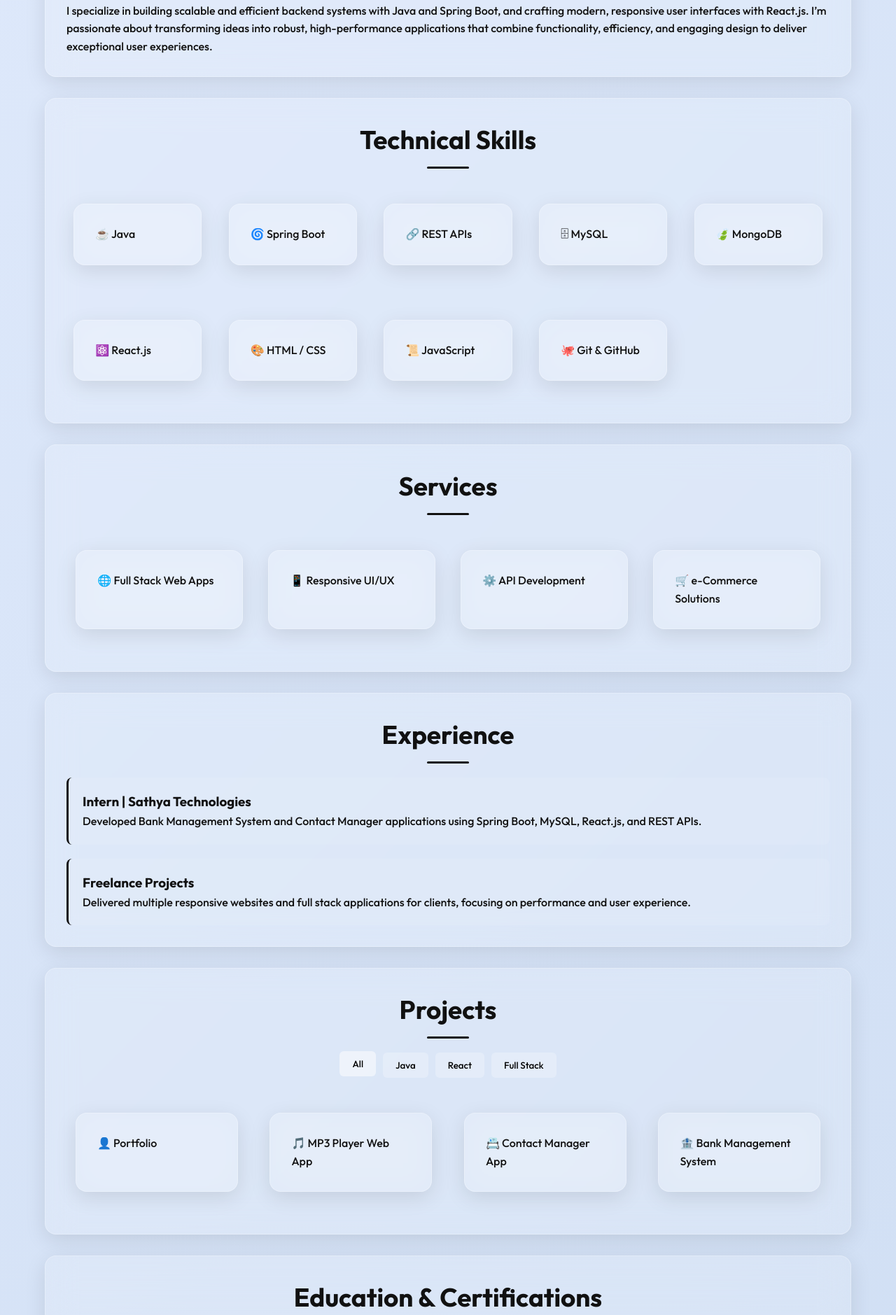
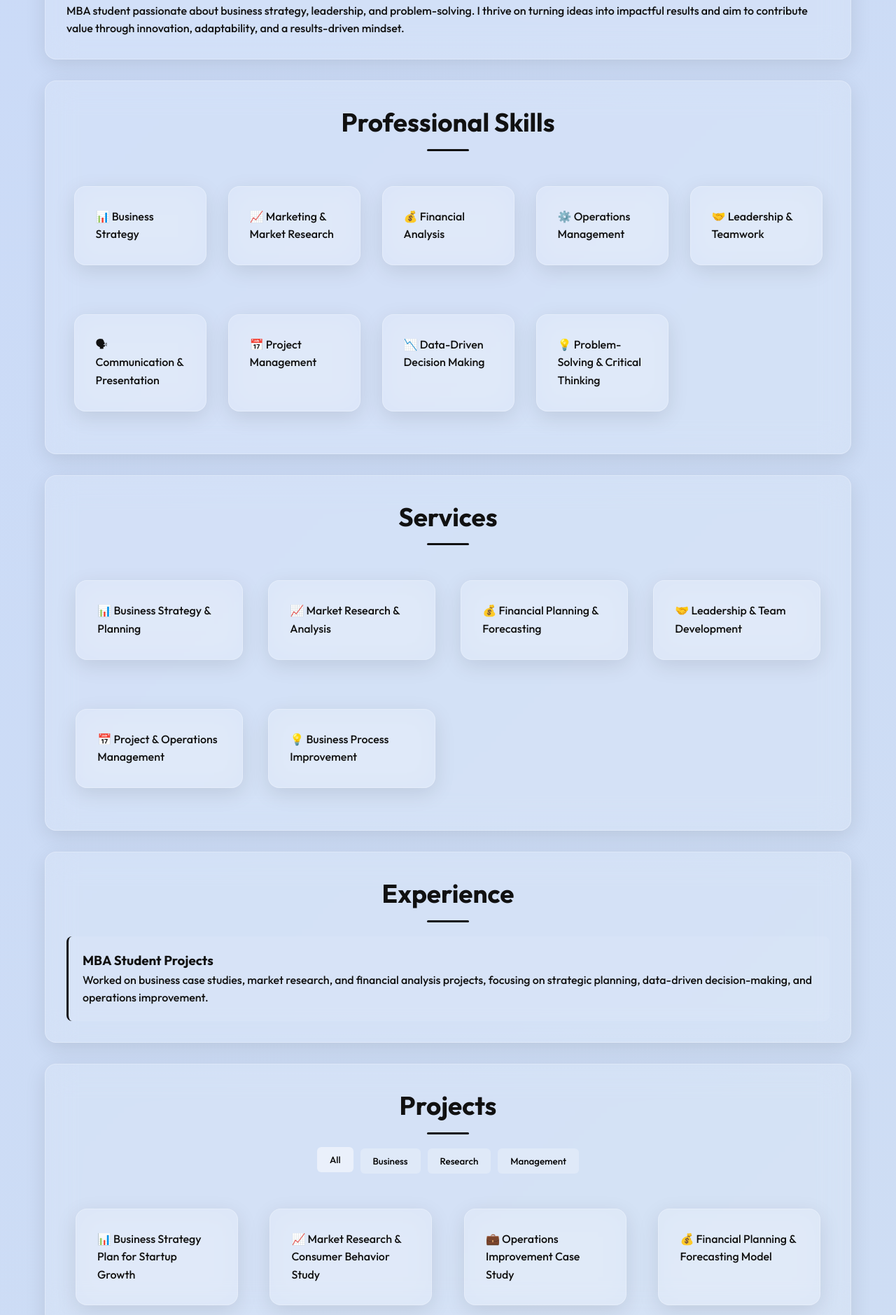
Before and after one commit to Pavan-kumar-111/freelancer-website, a plain HTML site: page index.html in a window 1280 px wide. Shown: the part 921-2800 px from the top of the page at 70% size. Drawn offline with nearby package versions, Linux system fonts and the light colour scheme.

Commit message:
first commit

```diff
--- a/index.html
+++ b/index.html
@@ -3,7 +3,7 @@
 <head>
   <meta charset="UTF-8"/>
   <meta name="viewport" content="width=device-width, initial-scale=1.0"/>
-  <title>Pavan Kumar | Full Stack Java Developer</title>
+  <title>Jhansi Rani | MBA</title>
   <link href="https://fonts.googleapis.com/css2?family=Outfit:wght@300;500;700&display=swap" rel="stylesheet"/>
   <link rel="stylesheet" href="style.css"/>
   <script src="https://unpkg.com/feather-icons"></script>
@@ -18,8 +18,8 @@
   <span></span>
 </button>
   <div class="logo-container">
-    <img src="profile-photo.jpg" alt="Pavan Kumar" class="profile-pic" />
-    <h1 class="logo">Pavan Kumar</h1>
+    <img src="Jhansi-Photo.jpg" alt="Jhansirani" class="profile-pic" />
+    <h1 class="logo">Panduga Jhansirani</h1>
   </div>
 
   <button id="themeToggle" aria-label="Toggle dark mode">
@@ -40,31 +40,31 @@
 
   <!-- HERO -->
   <section class="hero glass">
-    <h2>Hello, I’m Pavan Kumar</h2>
-    <p>Full Stack Java Developer | Spring Boot | React | MySQL</p>
+    <h2>Hello, I’m Jhansi rani</h2>
+    <p>MBA | B.COM</p>
     <a href="#contact" class="btn primary">Hire Me</a>
-    <a href="PavanKumarResume.pdf" class="btn secondary" download>Download Resume</a>
+    <a href="JHANSI_RESUME.pdf" class="btn secondary" download>Download Resume</a>
   </section>
 
   <!-- ABOUT -->
   <section id="about" class="section glass">
     <h2>About Me</h2>
-    <p>I specialize in building scalable and efficient backend systems with Java and Spring Boot, and crafting modern, responsive user interfaces with React.js. I’m passionate about transforming ideas into robust, high-performance applications that combine functionality, efficiency, and engaging design to deliver exceptional user experiences.</p>
+    <p>MBA student passionate about business strategy, leadership, and problem-solving. I thrive on turning ideas into impactful results and aim to contribute value through innovation, adaptability, and a results-driven mindset.</p>
   </section>
 
 <!-- SKILLS -->
 <section id="skills" class="section glass">
-    <h2>Technical Skills</h2>
+  <h2>Professional Skills</h2>
   <div class="grid skills">
-      <div class="card">☕ Java</div>
-      <div class="card">🌀 Spring Boot</div>
-      <div class="card">🔗 REST APIs</div>
-      <div class="card">🗄 MySQL</div>
-      <div class="card">🍃 MongoDB</div>
-      <div class="card">⚛️ React.js</div>
-      <div class="card">🎨 HTML / CSS</div>
-      <div class="card">📜 JavaScript</div>
-      <div class="card">🐙 Git & GitHub</div>
+    <div class="card">📊 Business Strategy</div>
+    <div class="card">📈 Marketing & Market Research</div>
+    <div class="card">💰 Financial Analysis</div>
+    <div class="card">⚙️ Operations Management</div>
+    <div class="card">🤝 Leadership & Teamwork</div>
+    <div class="card">🗣 Communication & Presentation</div>
+    <div class="card">📅 Project Management</div>
+    <div class="card">📉 Data-Driven Decision Making</div>
+    <div class="card">💡 Problem-Solving & Critical Thinking</div>
   </div>
 </section>
 
@@ -72,42 +72,42 @@
 <section id="services" class="section glass">
   <h2>Services</h2>
   <div class="grid services">
-      <div class="card">🌐 Full Stack Web Apps</div>
-      <div class="card">📱 Responsive UI/UX</div>
-      <div class="card">⚙️ API Development</div>
-      <div class="card">🛒 e-Commerce Solutions</div>
+    <div class="card">📊 Business Strategy & Planning</div>
+    <div class="card">📈 Market Research & Analysis</div>
+    <div class="card">💰 Financial Planning & Forecasting</div>
+    <div class="card">🤝 Leadership & Team Development</div>
+    <div class="card">📅 Project & Operations Management</div>
+    <div class="card">💡 Business Process Improvement</div>
   </div>
 </section>
+
 
 <!-- EXPERIENCE -->
 <section id="experience" class="section glass">
   <h2>Experience</h2>
   <div class="timeline">
     <div class="timeline-item">
-        <h3>Intern | Sathya Technologies</h3>
-        <p>Developed Bank Management System and Contact Manager applications using Spring Boot, MySQL, React.js, and REST APIs.</p>
-      </div>
-      <div class="timeline-item">
-        <h3>Freelance Projects</h3>
-        <p>Delivered multiple responsive websites and full stack applications for clients, focusing on performance and user experience.</p>
+      <h3>MBA Student Projects</h3>
+      <p>Worked on business case studies, market research, and financial analysis projects, focusing on strategic planning, data-driven decision-making, and operations improvement.</p>
     </div>
   </div>
 </section>
+
 
 <!-- PROJECTS -->
 <section id="portfolio" class="section glass">
   <h2>Projects</h2>
   <div class="filter-bar">
     <button class="filter-btn active" data-filter="all">All</button>
-      <button class="filter-btn" data-filter="java">Java</button>
-      <button class="filter-btn" data-filter="react">React</button>
-      <button class="filter-btn" data-filter="fullstack">Full Stack</button>
+    <button class="filter-btn" data-filter="business">Business</button>
+    <button class="filter-btn" data-filter="research">Research</button>
+    <button class="filter-btn" data-filter="management">Management</button>
   </div>
   <div class="grid portfolio">
-      <div class="card" data-cat="java">👤 Portfolio</div>
-      <div class="card" data-cat="fullstack">🎵 MP3 Player Web App</div>
-      <div class="card" data-cat="react">📇 Contact Manager App</div>
-      <div class="card" data-cat="java">🏦 Bank Management System</div>
+    <div class="card" data-cat="business">📊 Business Strategy Plan for Startup Growth</div>
+    <div class="card" data-cat="research">📈 Market Research & Consumer Behavior Study</div>
+    <div class="card" data-cat="management">💼 Operations Improvement Case Study</div>
+    <div class="card" data-cat="business">💰 Financial Planning & Forecasting Model</div>
   </div>
 </section>
 
@@ -115,9 +115,9 @@
   <section id="education" class="section glass">
     <h2>Education & Certifications</h2>
     <ul>
-      <li><strong>B.Sc.</strong> – Graduated with strong focus on programming fundamentals.</li>
-      <li><strong>Full Stack Java Developer</strong> – Sathya Technologies, Grade A.</li>
-      <li>Certifications in Data Structures & Algorithms, MongoDB, and Web Development.</li>
+       <li><strong>MBA</strong> – Aurora PG College</li>
+      <li><strong>B.com</strong> – Graduated with strong focus on Financial fundamentals.</li>
+      <li>Certifications in Tally with GST,PG Diploma in Computer Applications</li>
     </ul>
   </section>
 
@@ -136,11 +136,10 @@
   <!-- FOOTER -->
   <footer class="footer glass">
     <div>
-      © 2025 Pavan Kumar | All rights reserved.
+      © 2025 Jhansirani | All rights reserved.
       <div class="social-icons">
-        <a href="https://github.com/Pavan-kumar-111" target="_blank"><i data-feather="github"></i></a>
         <a href="https://www.linkedin.com/in/-pavan-kumar" target="_blank"><i data-feather="linkedin"></i></a>
-        <a href="mailto:pavankumarofficial.111@gmail.com"><i data-feather="mail"></i></a>
+        <a href="mailto:pandugajhansirani@gmail.com"><i data-feather="mail"></i></a>
       </div>
     </div>
   </footer>
--- a/style.css
+++ b/style.css
@@ -7,7 +7,7 @@
 }
 
 body {
-  background: linear-gradient(135deg, #e0eafc 0%, #cfdef3 100%);
+  background: linear-gradient(135deg, #cadaf8 0%, #cfdef3 100%);
   color: #111;
   min-height: 100vh;
   line-height: 1.6;
@@ -283,8 +283,8 @@ body.dark-theme .btn.secondary:hover {
 .grid.skills {
   display: grid;
   grid-template-columns: repeat(auto-fit, minmax(180px, 1fr));
-  gap: 18px;
-  margin-top: 20px;
+  gap: 10px;
+  margin-top: 10px;
 }
 
 .grid.services {
```
Also changed, not shown: Jhansi-Photo.jpg (added), profile-photo.jpg (deleted), 2 other files. Lines whose indentation alone changed are shown as unchanged.
